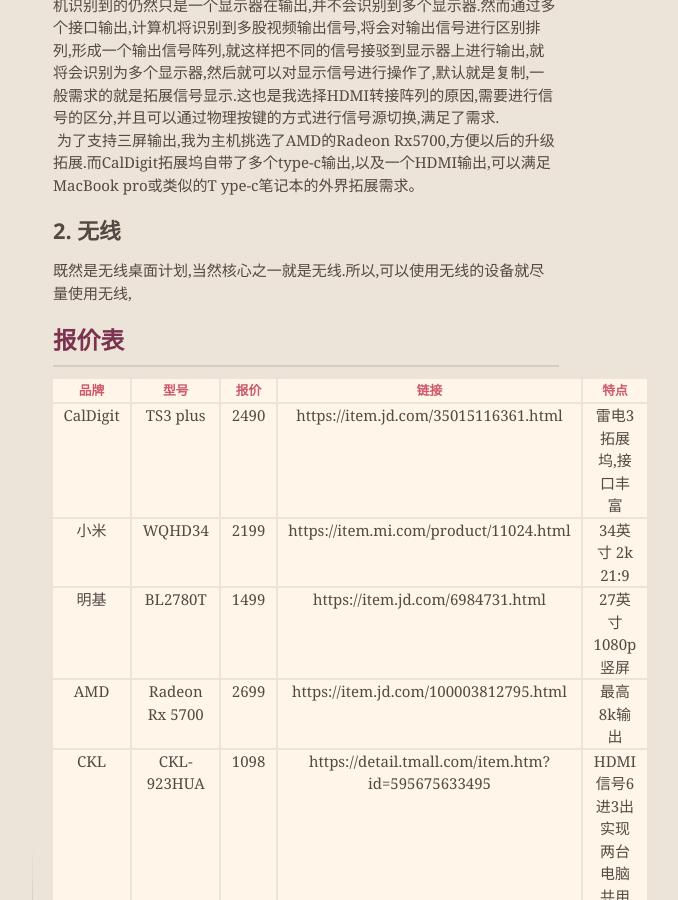
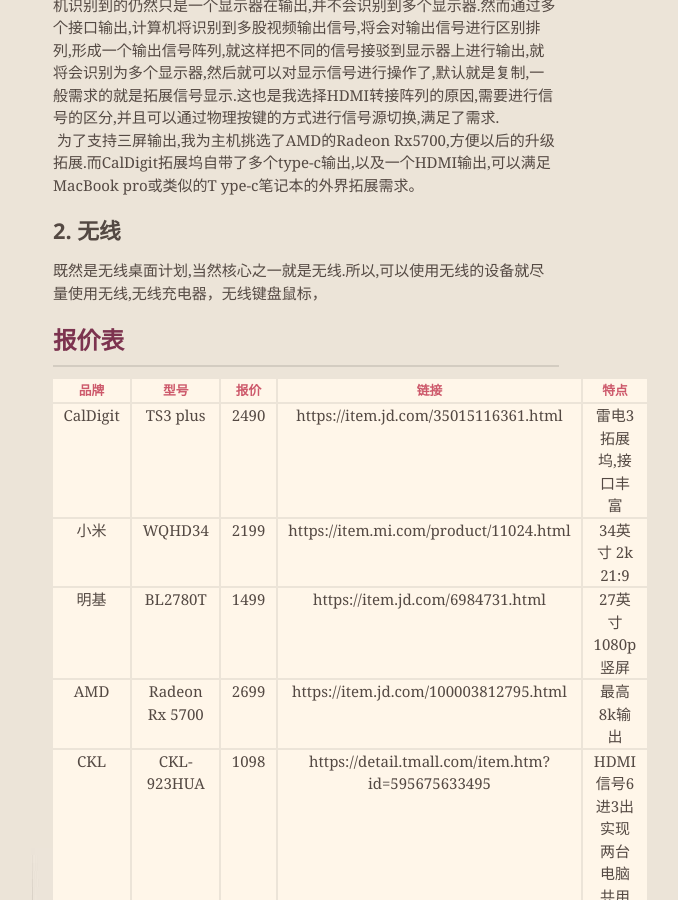
Before and after one commit to kadoyatsukasa/kadoyatsukasa.github.io, a Jekyll site: the page built from docs/wireless/001/001.md, in a window 1280 px wide and 900 px high, scrolled down 756 px. Shown: the whole window, without its empty margins (334-1012 px from the left). Built offline with Jekyll 4.4.1, drawn with Linux system fonts in a browser that asks for light colours; our own code applies the rules of GitHub Pages for plain Markdown files.

Commit message:
<Erik>20200129---update

```diff
--- a/docs/wireless/001/001.md
+++ b/docs/wireless/001/001.md
@@ -17,7 +17,7 @@
 
 ### 2. 无线
 
-既然是无线桌面计划,当然核心之一就是无线.所以,可以使用无线的设备就尽量使用无线,
+既然是无线桌面计划,当然核心之一就是无线.所以,可以使用无线的设备就尽量使用无线,无线充电器，无线键盘鼠标，
 
 ## 报价表
 
```
